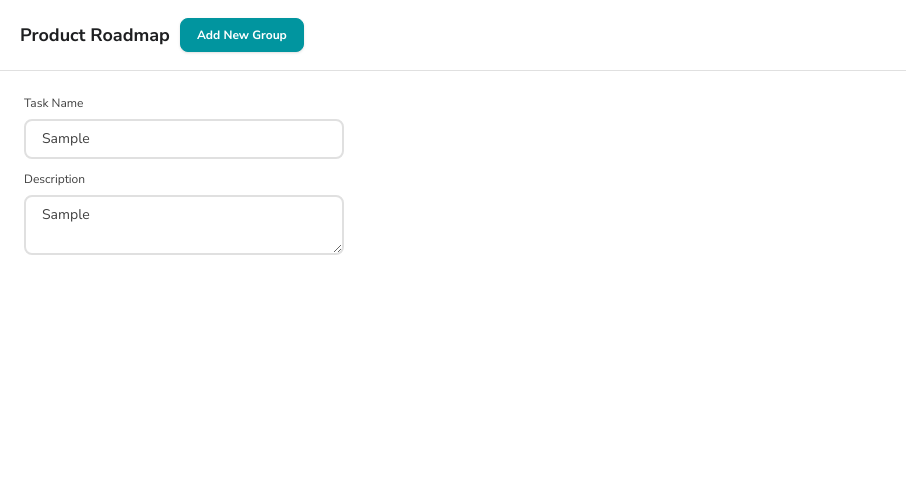
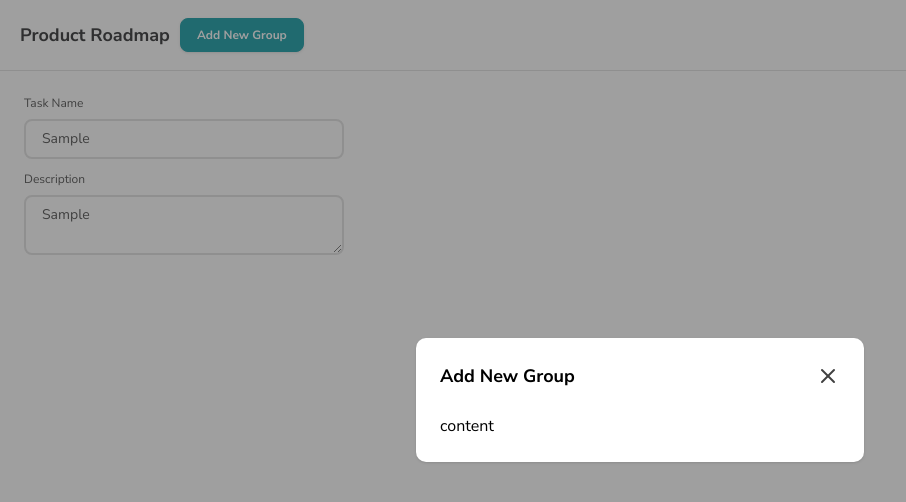
Before and after one commit to elsabilah1/product-roadmap, a React (Vite) app: page / in a window 1280 px wide. Both pictures are taken after typing "Sample", "Sample" into the empty fields and a click on the button "Add New Group". Shown: the top 502 px of the page, without its empty margins (0-906 px from the left). Built offline with nearby package versions, Linux system fonts and the light colour scheme.

Commit message:
create Modal Component

```diff
--- a/package.json
+++ b/package.json
@@ -9,6 +9,7 @@
     "preview": "vite preview"
   },
   "dependencies": {
+    "@headlessui/react": "^1.7.7",
     "class-variance-authority": "^0.4.0",
     "react": "^18.2.0",
     "react-dom": "^18.2.0"
--- a/src/components/Layout.tsx
+++ b/src/components/Layout.tsx
@@ -1,5 +1,7 @@
 import Icon from '@/components/utilities/Icon'
 import Button from '@/components/utilities/Button'
+import Modal from './utilities/Modal'
+import { useState } from 'react'
 
 interface IProps {
   children: React.ReactNode
@@ -7,18 +9,24 @@ interface IProps {
 
 function Layout(props: IProps) {
   const { children } = props
+  const [isOpen, setIsOpen] = useState(false)
 
   return (
+    <>
+      <Modal title='Add New Group' isOpen={isOpen} setIsOpen={setIsOpen}>
+        content
+      </Modal>
       <div className='max-w-[1400px] min-h-screen mx-auto flex flex-col'>
         <header className='py-[18px] px-5 border-b border-[#E0E0E0] flex gap-[10px] items-center'>
           <h1 className='font-bold text-lg text-[#1E1F21]'>Product Roadmap</h1>
-        <Button>
+          <Button onClick={() => setIsOpen(true)}>
             <Icon iconName='plus' />
             Add New Group
           </Button>
         </header>
         <main className='flex-1 px-6 pt-6'>{children}</main>
       </div>
+    </>
   )
 }
 
--- /dev/null
+++ b/src/components/utilities/Modal.tsx
@@ -0,0 +1,66 @@
+import { Dialog, Transition } from '@headlessui/react'
+import { Fragment, ReactNode } from 'react'
+import Icon from './Icon'
+
+interface IProps {
+  isOpen: boolean
+  setIsOpen: (isOpen: boolean) => void
+  title: string
+  children: ReactNode
+}
+
+function Modal(props: IProps) {
+  const { isOpen, setIsOpen, title, children } = props
+
+  return (
+    <Transition appear show={isOpen} as={Fragment}>
+      <Dialog
+        as='div'
+        className='relative z-10'
+        onClose={() => setIsOpen(false)}
+      >
+        <Transition.Child
+          as={Fragment}
+          enter='ease-out duration-300'
+          enterFrom='opacity-0'
+          enterTo='opacity-100'
+          leave='ease-in duration-200'
+          leaveFrom='opacity-100'
+          leaveTo='opacity-0'
+        >
+          <div className='fixed inset-0 bg-[#404040]/50' />
+        </Transition.Child>
+
+        <div className='fixed inset-0 overflow-y-auto'>
+          <div className='flex min-h-full items-center justify-center'>
+            <Transition.Child
+              as={Fragment}
+              enter='ease-out duration-300'
+              enterFrom='opacity-0 scale-95'
+              enterTo='opacity-100 scale-100'
+              leave='ease-in duration-200'
+              leaveFrom='opacity-100 scale-100'
+              leaveTo='opacity-0 scale-95'
+            >
+              <Dialog.Panel className='w-full max-w-md transform overflow-hidden rounded-[10px] bg-white shadow transition-all'>
+                <Dialog.Title
+                  as='div'
+                  className='flex justify-between items-center p-6'
+                >
+                  <h3 className='text-lg font-bold text-[##1D1F20]'>{title}</h3>
+                  <button onClick={() => setIsOpen(false)}>
+                    <Icon iconName='close' />
+                  </button>
+                </Dialog.Title>
+
+                <div className='px-6 pb-6'>{children}</div>
+              </Dialog.Panel>
+            </Transition.Child>
+          </div>
+        </div>
+      </Dialog>
+    </Transition>
+  )
+}
+
+export default Modal
```
Also changed, not shown: src/assets/icons/close.svg (added), 1 other file (tests, documents, lock files or other folders). Lines whose indentation alone changed are shown as unchanged.
